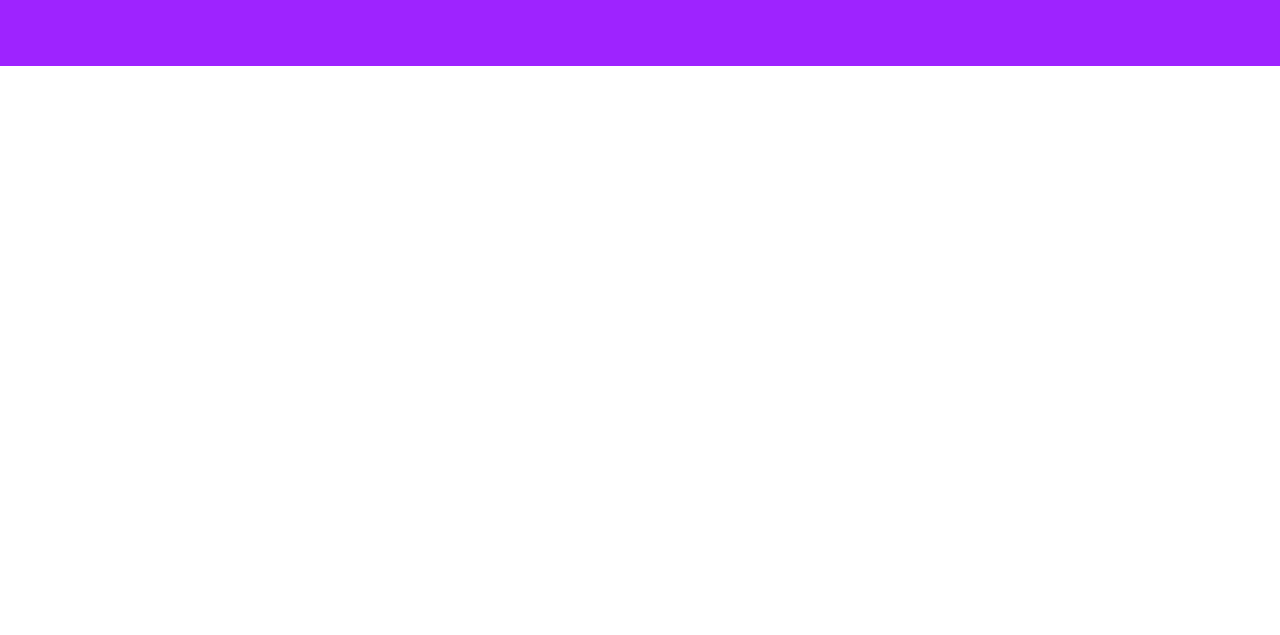
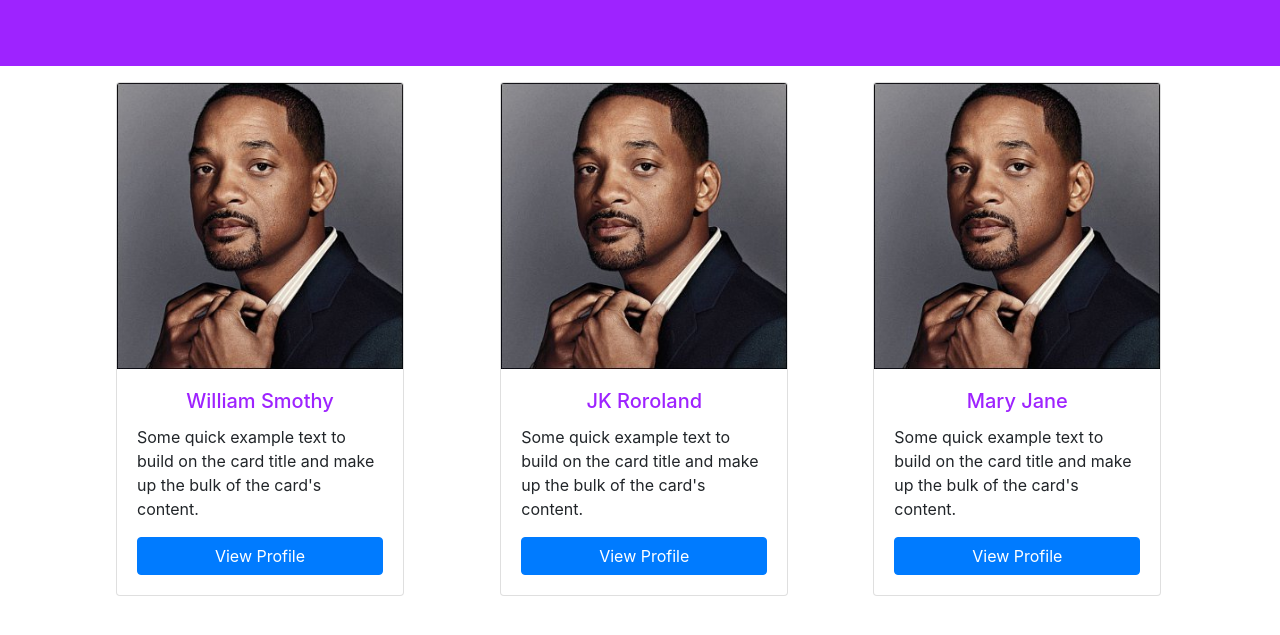
Before and after one commit to menty44/websiteass, a plain HTML site: page authors.html in a window 1280 px wide. Shown: the part 255-890 px from the top of the page. Before the commit the page ends 800 px from the top, so only its background shows below. Drawn offline with nearby package versions, Linux system fonts and the light colour scheme.

Commit message:
second commit

```diff
--- a/authors.html
+++ b/authors.html
@@ -10,6 +10,7 @@
 
     <title>Hello, world!</title>
     <style>
+      /* on hover turn color purple */
       a:hover {
         background-color: #9e23ff;
         border-radius: 20px;
@@ -42,6 +43,48 @@
     <h1 style="padding-bottom: 10%; padding-top: 5%; color: white;">Our Authors</h1>
   </div>
 
+  <p></p>
+
+
+    <div class="row">
+      <div class="col-md-4" style="padding-left: 10%">
+        <div class="card" style="width: 18rem;">
+          <!--image source https://www.aceshowbiz.com/celebrity/will_smith/biography.html-->
+          <img src="img/will_smith.jpg" class="card-img-top" alt="...">
+          <div class="card-body">
+            <h5 class="card-title" style="text-align: center; color: #9e23ff;">William Smothy</h5>
+            <p class="card-text">Some quick example text to build on the card title and make up the bulk of the card's content.</p>
+            <a href="singleauthor.html" class="btn btn-primary" style="width: 100%">View Profile</a>
+          </div>
+        </div>
+      </div>
+
+      <div class="col-md-4" style="padding-left: 6%">
+        <div class="card" style="width: 18rem;">
+          <!--image source https://www.aceshowbiz.com/celebrity/will_smith/biography.html-->
+          <img src="img/will_smith.jpg" class="card-img-top" alt="...">
+          <div class="card-body">
+            <h5 class="card-title" style="text-align: center; color: #9e23ff;">JK Roroland</h5>
+            <p class="card-text">Some quick example text to build on the card title and make up the bulk of the card's content.</p>
+            <a href="singleauthor.html" class="btn btn-primary" style="width: 100%">View Profile</a>
+          </div>
+        </div>
+      </div>
+
+      <div class="col-md-4">
+        <div class="card" style="width: 18rem;">
+          <!--image source https://www.aceshowbiz.com/celebrity/will_smith/biography.html-->
+          <img src="img/will_smith.jpg" class="card-img-top" alt="...">
+          <div class="card-body">
+            <h5 class="card-title" style="text-align: center; color: #9e23ff;">Mary Jane</h5>
+            <p class="card-text">Some quick example text to build on the card title and make up the bulk of the card's content.</p>
+            <a href="singleauthor.html" class="btn btn-primary" style="width: 100%">View Profile</a>
+          </div>
+        </div>
+      </div>
+  </div>
+  <div style="padding-bottom: 5%"></div>
+
     <!-- Optional JavaScript -->
     <!-- jQuery first, then Popper.js, then Bootstrap JS -->
     <script src="https://code.jquery.com/jquery-3.3.1.slim.min.js" integrity="sha384-q8i/X+965DzO0rT7abK41JStQIAqVgRVzpbzo5smXKp4YfRvH+8abtTE1Pi6jizo" crossorigin="anonymous"></script>
```
Also changed, not shown: img/will_smith.jpg (added).
